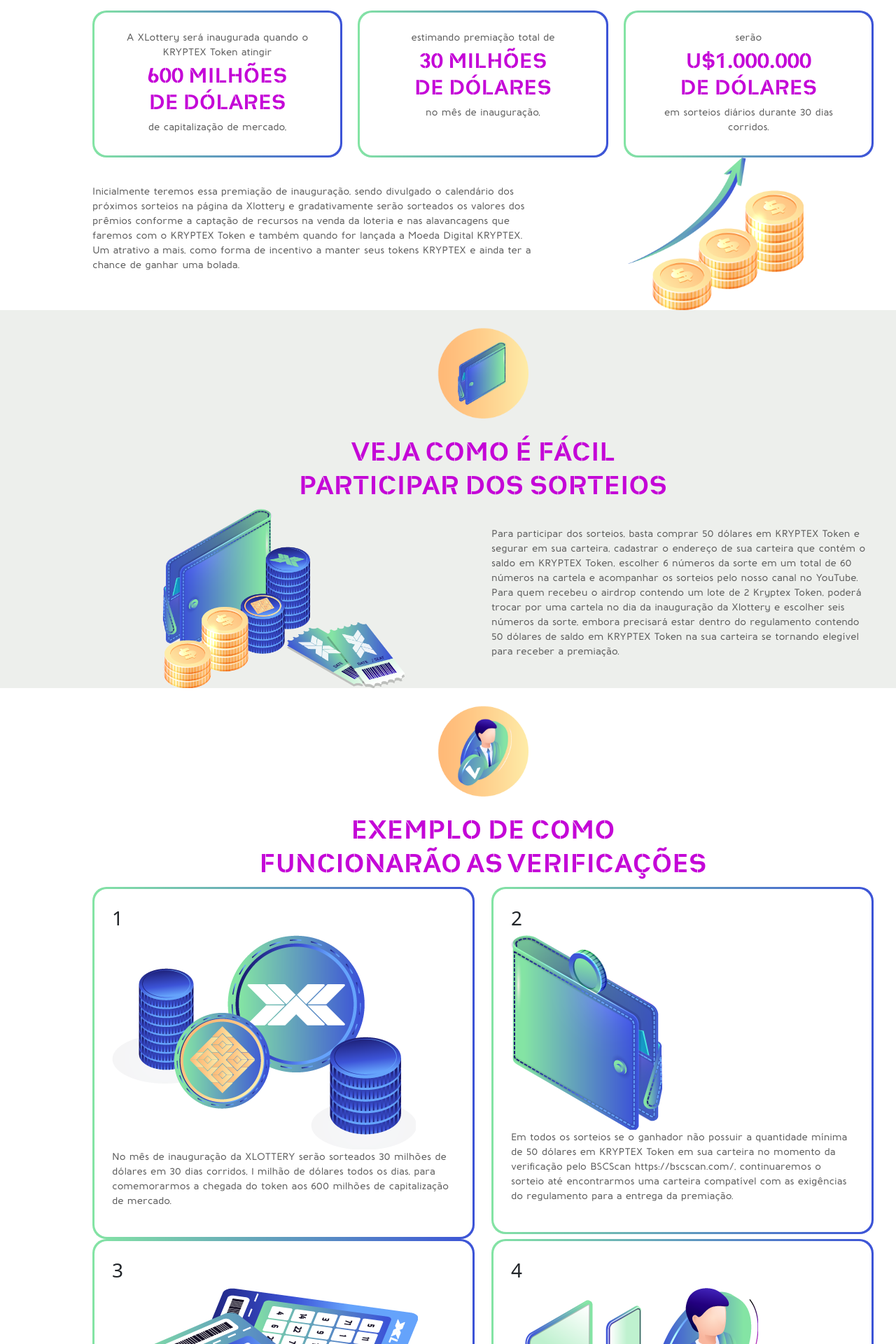
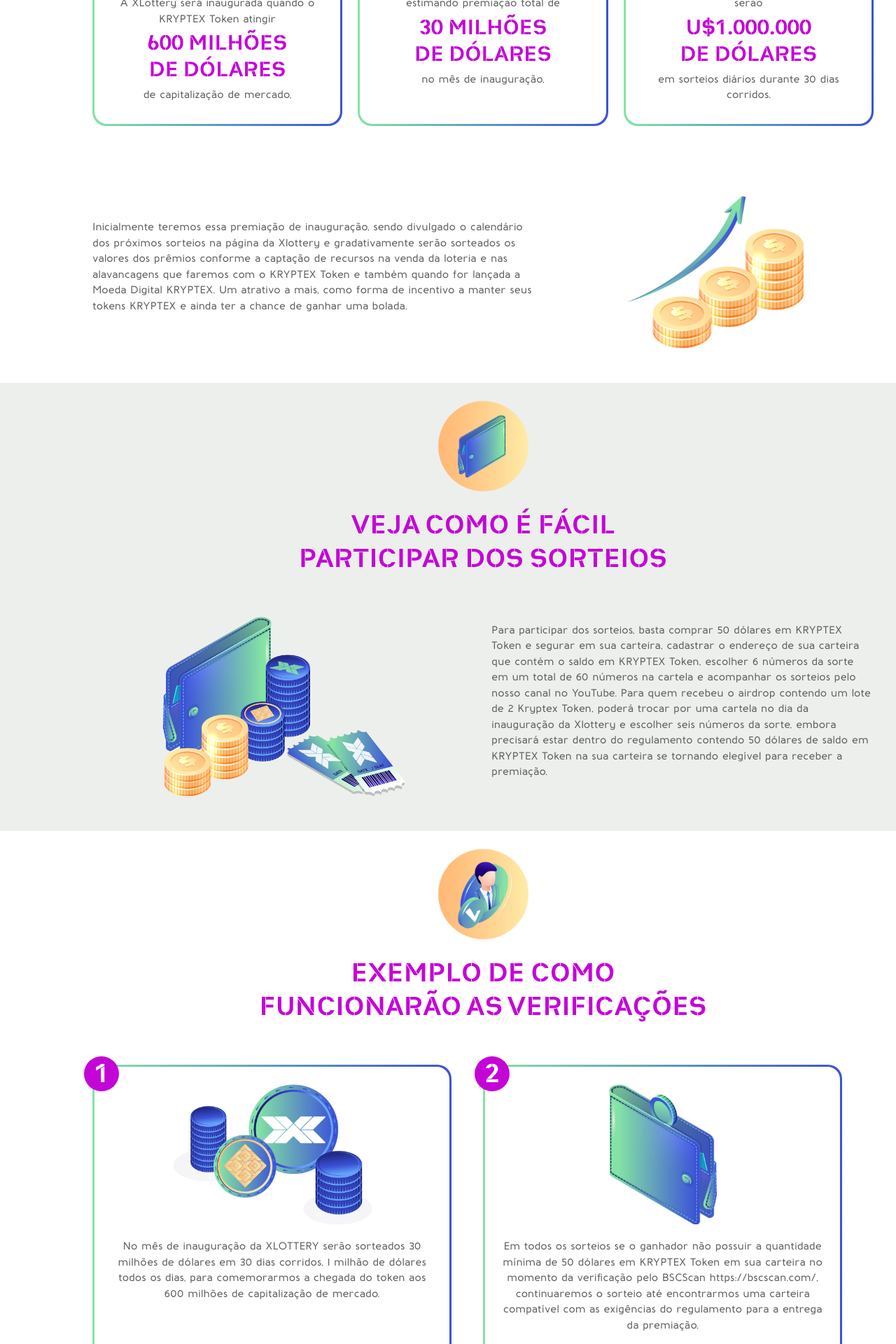
Before and after one commit to rodrigo7584/kryptex-xlottery, a PHP site: page / in a window 1280 px wide. Shown: the part 2680-4600 px from the top of the page at 70% size. Run offline with PHP 8.4, Linux system fonts and the light colour scheme.

Commit message:
layout desktop

```diff
--- a/css/style.css
+++ b/css/style.css
@@ -44,7 +44,7 @@
 p {
   font-family: 'Baufra';
   color: var(--cinza);
-  font-size: 14px;
+  font-size: 15px;
 }
 body {
   overflow-x: hidden;
@@ -148,7 +148,7 @@
   position: absolute;
   bottom: 20px;
   animation: flecha 1s ease-in-out infinite;
-  right: calc(50% - 115px);
+  right: calc(50% - 15px);
 }
 section.topo .flecha img {
   width: 30px;
@@ -181,7 +181,50 @@
   font-size: 32px;
   line-height: 38px;
 }
+/*PAGINA 5*/
+section.pagina-5 .box-exemplos{
+  display: grid;
+  grid-template-columns:repeat(2, 46%) ;
+  column-gap: 4%;
 
+}section.pagina-5 .box-exemplos{
+  text-align: center;
+}
+section.pagina-5 .box-exemplos .box-degrade{
+  margin-bottom: 40px;
+}
+section.pagina-5 .box-exemplos .box-branca{
+  position: relative;
+}
+section.pagina-5 .box-exemplos .box-branca .numero-item{
+  width: 50px;
+  height: 50px;
+  top: -15px;
+  left: -15px;
+  position: absolute;
+  background: var(--rosa);
+  border-radius: 100%;
+}
+section.pagina-5 .box-exemplos .box-branca .numero-item h3{
+  font-size: 40px;
+  font-family: "Heimat";
+  margin-bottom: 0px;
+  color: var(--branco);
+  line-height: 1.3;
+}
+section.pagina-5 .box-exemplos .box-branca .ilustracao-exemplo{
+  height: 220px;
+  padding-bottom: 20px;
+}
+/*PAGINA 8*/
+section.pagina-8 p{
+  text-align: center;
+  padding: 0px 150px;
+}
+section.pagina-8 .logo{
+  margin: 50px 0px 10px 0px;
+  height: 30px;
+}
 @keyframes flecha {
   0% {
     bottom: 20px;
--- a/index.html
+++ b/index.html
@@ -1,5 +1,5 @@
 <!DOCTYPE html>
-<html lang="en">
+<html lang="pt-br">
   <head>
     <meta charset="UTF-8" />
     <meta http-equiv="X-UA-Compatible" content="IE=edge" />
@@ -158,6 +158,7 @@
       <div class="container">
         <div class="row padding-geral">
           <div class="col-6 d-flex justify-content-center align-items-center">
+            <div class="box">
               <p>
               As apostas serão válidas apenas para os investidores do KRYPTEX
               Token e Moeda Digital KRYPTEX, aumentando as chances de ganhos e
@@ -165,6 +166,15 @@
               maior e os sorteios não serão cumulativos, todos os finais de
               semana de sorteios sairá um ganhador, ou os ganhadores.
             </p>
+            <p>Ao apostar na XLOTTERY, além de você ter a chance de ganhar
+              Dólar(USDT) como prêmio, você não perderá seu investimento em
+              KRYPTEX, que continuará rendendo em sua carteira. Esse foi o melhor
+              cenário que conseguimos idealizar para uma distribuição justa e eficaz de
+              lucros de participação, além da própria valorização do Kryptex Token e
+              posteriormente da Moeda Digital Kryptex, quando lançarmos ao
+              mercado.</p>
+            </div>
+
           </div>
           <div class="col-6 d-flex justify-content-center align-items-center">
             <img
@@ -220,12 +230,12 @@
             <img class="icone-pagina" src="./img/icone-pagina-3.png" alt="" />
           </div>
         </div>
-        <div class="row padding-geral">
+        <div class="row">
           <div class="col-12">
             <h1>PREMIAÇÃO CRESCENTE</h1>
           </div>
         </div>
-        <div class="row">
+        <div class="row padding-geral">
           <div class="col-12">
             <div class="box-premiacoes">
               <div class="box-degrade">
@@ -265,7 +275,7 @@
             </div>
           </div>
         </div>
-        <div class="row">
+        <div class="row padding-geral">
           <div class="col-7 d-flex justify-content-center align-items-center">
             <p>
               Inicialmente teremos essa premiação de inauguração, sendo
@@ -303,7 +313,7 @@
             </h1>
           </div>
         </div>
-        <div class="row">
+        <div class="row padding-geral">
           <div class="col-6 d-flex justify-content-center align-items-center">
             <img
               class="ilustracao-pagina"
@@ -343,29 +353,29 @@
             </h1>
           </div>
         </div>
-        <div class="row">
-          <div class="col-6">
+        <div class="row padding-geral">
+          <div class="col-12">
+            <div class="box-exemplos">
               <div class="box-degrade">
                 <div class="box-branca">
                   <div class="numero-item">
                     <h3>1</h3>
-                  <img src="./img/pagina5-ilustracao1.png" alt="" />
+                  </div>
+                    <img class="ilustracao-exemplo" src="./img/pagina5-ilustracao1.png" alt="" />
                     <p>
                       No mês de inauguração da XLOTTERY serão sorteados 30 milhões
                       de dólares em 30 dias corridos, 1 milhão de dólares todos os
                       dias, para comemorarmos a chegada do token aos 600 milhões
                       de capitalização de mercado.
                     </p>
+
                 </div>
               </div>
-            </div>
-          </div>
-          <div class="col-6">
               <div class="box-degrade">
                 <div class="box-branca">
                   <div class="numero-item">
-                  <h3>2</h3>
-                  <img src="./img/pagina5-ilustracao2.png" alt="" />
+                    <h3>2</h3></div>
+                    <img class="ilustracao-exemplo" src="./img/pagina5-ilustracao2.png" alt="" />
                     <p>
                       Em todos os sorteios se o ganhador não possuir a quantidade
                       mínima de 50 dólares em KRYPTEX Token em sua carteira no
@@ -374,31 +384,27 @@
                       compatível com as exigências do regulamento para a entrega
                       da premiação.
                     </p>
+
                 </div>
               </div>
-            </div>
-          </div>
-          <div class="col-6">
               <div class="box-degrade">
                 <div class="box-branca">
                   <div class="numero-item">
-                  <h3>3</h3>
-                  <img src="./img/pagina5-ilustracao3.png" alt="" />
+                    <h3>3</h3></div>
+                    <img class="ilustracao-exemplo" src="./img/pagina5-ilustracao3.png" alt="" />
                     <p>
                       No momento que o apostador adquire sua cartela e escolhe
                       seus números da sorte, ele deverá cadastrar sua carteira
                       onde estarão seus Tokens KRYPTEX
                     </p>
+
                 </div>
               </div>
-            </div>
-          </div>
-          <div class="col-6">
               <div class="box-degrade">
                 <div class="box-branca">
                   <div class="numero-item">
-                  <h3>4</h3>
-                  <img src="./img/pagina5-ilustracao4.png" alt="" />
+                    <h3>4</h3></div>
+                    <img class="ilustracao-exemplo" src="./img/pagina5-ilustracao4.png" alt="" />
                     <p>
                       Ao ganhar no sorteio utilizaremos o endereço de sua carteira
                       cadastrada para verificação no site https://bscscan.com/
@@ -406,6 +412,7 @@
                       saldo de 50 dólares em KRYPTEX Token e estará elegível para
                       receber o prêmio de 1 milhão de dólares.
                     </p>
+
                 </div>
               </div>
             </div>
@@ -428,9 +435,9 @@
             </h1>
           </div>
         </div>
-        <div class="row">
+        <div class="row  padding-geral">
           <div class="col-6 d-flex justify-content-center align-items-center">
-            <img src="./img/pagina6-ilustracao.png" alt="" />
+            <img class="ilustracao-pagina" src="./img/pagina6-ilustracao.png" alt="" />
           </div>
           <div class="col-6 d-flex justify-content-center align-items-center">
             <p>
@@ -457,7 +464,7 @@
             </h1>
           </div>
         </div>
-        <div class="row">
+        <div class="row padding-geral">
           <div class="col-6 d-flex justify-content-center align-items-center">
             <img
               class="ilustracao-pagina"
@@ -489,7 +496,7 @@
             <h1>REGULAMENTO</h1>
           </div>
         </div>
-        <div class="row">
+        <div class="row padding-geral">
           <div class="col-12">
             <p>
               Para estar elegível, o apostador deverá comprar e manter 50
@@ -512,9 +519,10 @@
               na compra da cartela não será reembolsável.
             </p>
           </div>
+          </div>
           <div class="row">
-            <div class="col-12">
-              <img src="./img/logo-azul.svg" alt="" />
+            <div class="col-12 d-flex justify-content-center">
+              <img class="logo" src="./img/logo-azul.svg" alt="" />
             </div>
           </div>
         </div>
```
Lines whose indentation alone changed are shown as unchanged.
